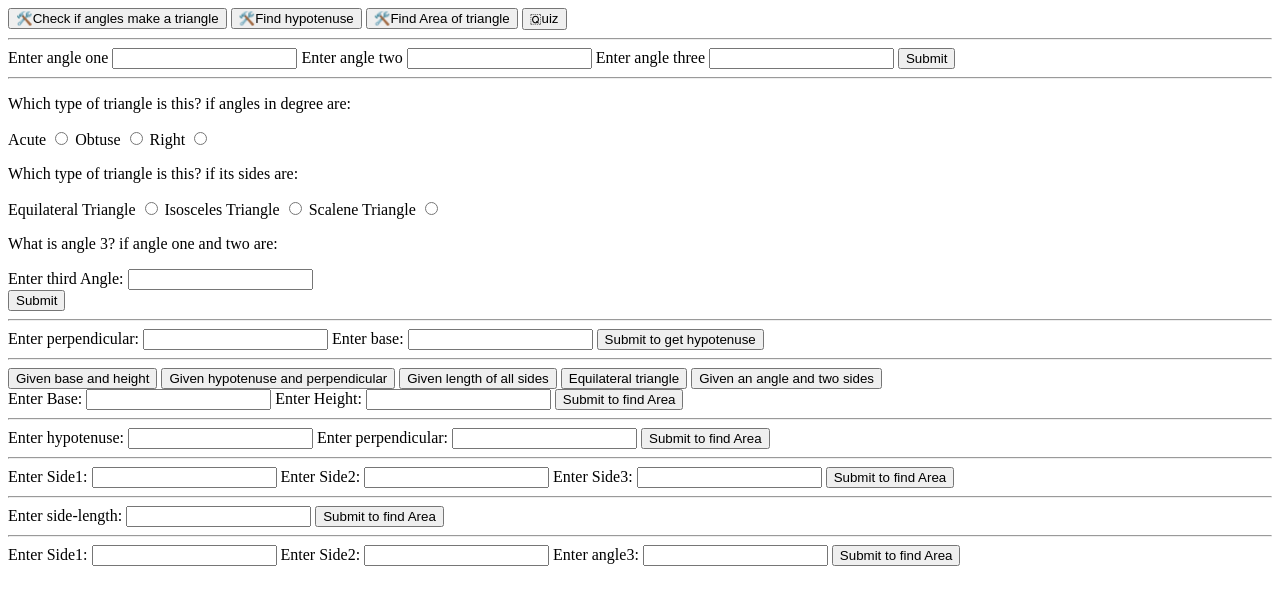
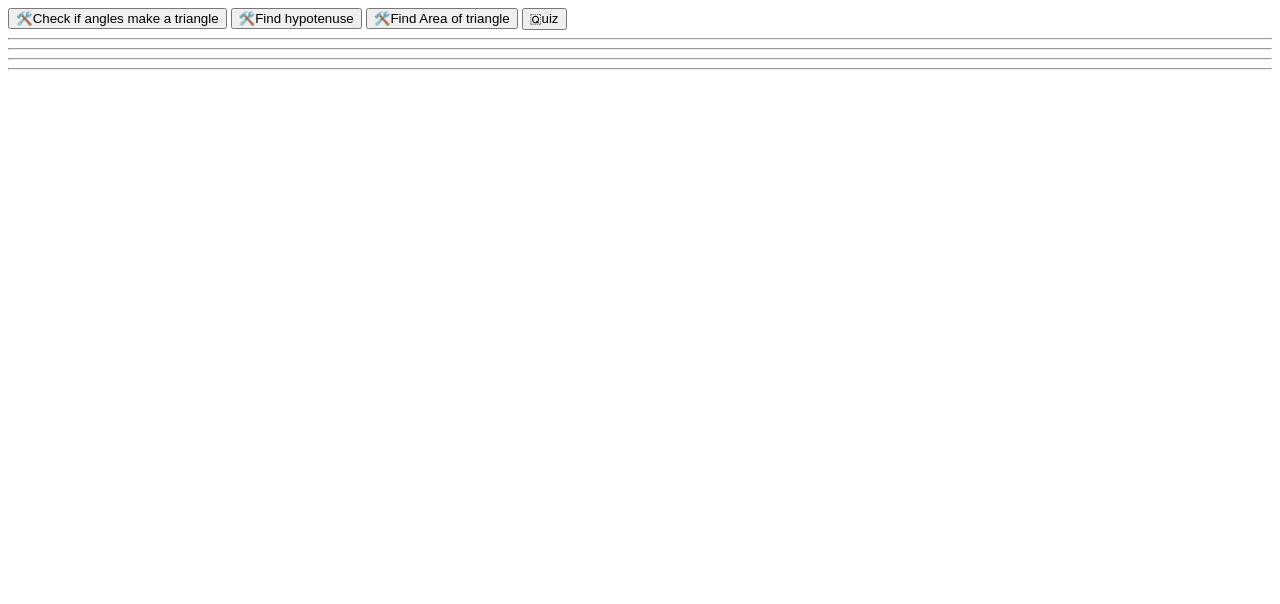
Before and after one commit to ajitpsakri/fun-triangles, a plain HTML site: page index.html in a window 1280 px wide. Both pictures are taken after a click on the button "🛠️Check if angles make a triangle". Drawn offline with Linux system fonts and the light colour scheme.

Commit message:
feat:added Js + have to branch out to experiment with objects

```diff
--- a/index.html
+++ b/index.html
@@ -7,14 +7,13 @@
     <meta name="viewport" content="width=device-width, initial-scale=1.0">
     <title>learn triangles</title>
     <!-- add link to css file -->
-    <!-- add link to javascript file -->
 </head>
 
 <body>
     <button id="btn-triangle-really">🛠️Check if angles make a triangle</button>
     <button id="btn-find-hypotenus">🛠️Find hypotenuse</button>
     <button id="btn-find-area">🛠️Find Area of triangle</button>
-    <button id="quiz">🇶uiz</button>
+    <button id="btn-quiz">🇶uiz</button>
     <hr>
     <div class="triangle-check">
         <label for="angle-one">Enter angle one</label>
--- /dev/null
+++ b/index.js
@@ -0,0 +1,31 @@
+//nav
+const triangleCheckButton = document.querySelector("#btn-triangle-really");
+const findHypotenusButton = document.querySelector("#btn-find-hypotenus");
+const findAreaButton = document.querySelector("#btn-find-area");
+const quizButton = document.querySelector("#btn-quiz");
+
+//divisions
+const triangleCheck = document.querySelector(".triangle-check");
+const quiz = document.querySelector(".quiz");
+const findHypotenus = document.querySelector(".give-me-hypotenuse");
+const findArea = document.querySelector(".find-area");
+
+const allDiv = [triangleCheck,quiz,findHypotenus,findArea];
+const allButton = [triangleCheckButton,quizButton,findHypotenusButton,findAreaButton]
+
+allButton.map(ele=>displayDivBasedOnButtonClicked(ele))
+
+console.log(Object.keys(triangleCheck))
+function displayDivBasedOnButtonClicked(btnName){
+
+    btnName.addEventListener('click',function(btnName){
+        allDiv.map(ele=>clear(ele))
+        //convert variable name btnName to string form(Hint use object)
+        console(eval(btnName.replace(/(\w+)Button/g,"$1")))
+        // display(eval(btnName.replace(/(\w+)Button/g,"$1")))
+    })
+}
+
+// const showWhatIsClick = () => {}
+const clear = whatToClear => whatToClear.style.display = "none";
+const display= whatToDisplay => whatToDisplay.style.display = "block";
```
